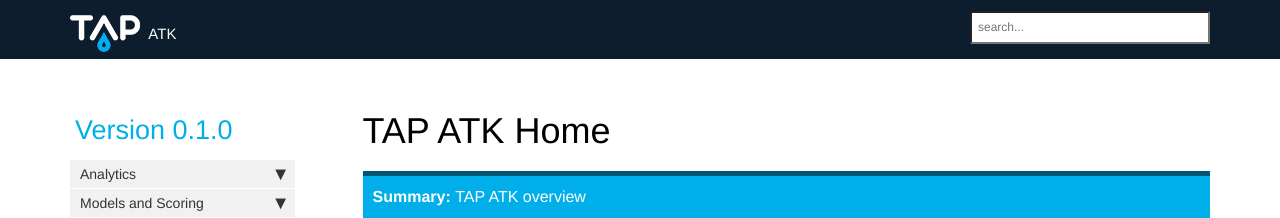
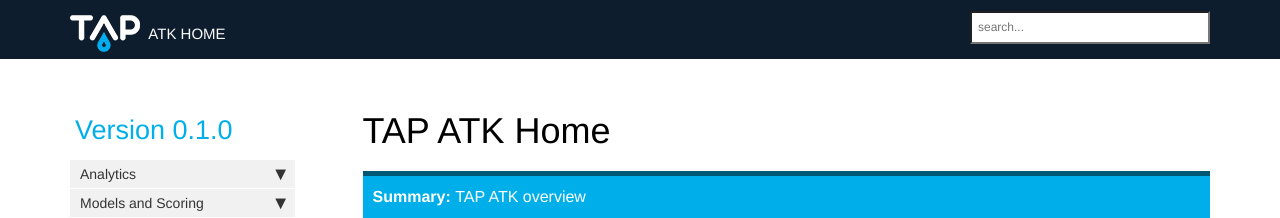
Before and after one commit to Kendralabs/tapanalyticstoolkit.github.io, a Jekyll site: the page built from index.md, in a window 1280 px wide. Shown: the top 218 px of the page. Built offline with Jekyll 4.4.1, drawn with Linux system fonts in a browser that asks for light colours; nearby versions of some CDN libraries; comment, search, counter and statistics services are not loaded.

Commit message:
Update _config.yml

```diff
--- a/_config.yml
+++ b/_config.yml
@@ -2,7 +2,7 @@
 output: web
 # this property is useful for conditional filtering of content that is separate from the PDF.
 
-topnav_title: ATK
+topnav_title: ATK Home
 # this appears on the top navigation bar next to the home button
 
 site_title: TAP Analytics Toolkit (ATK)
```
